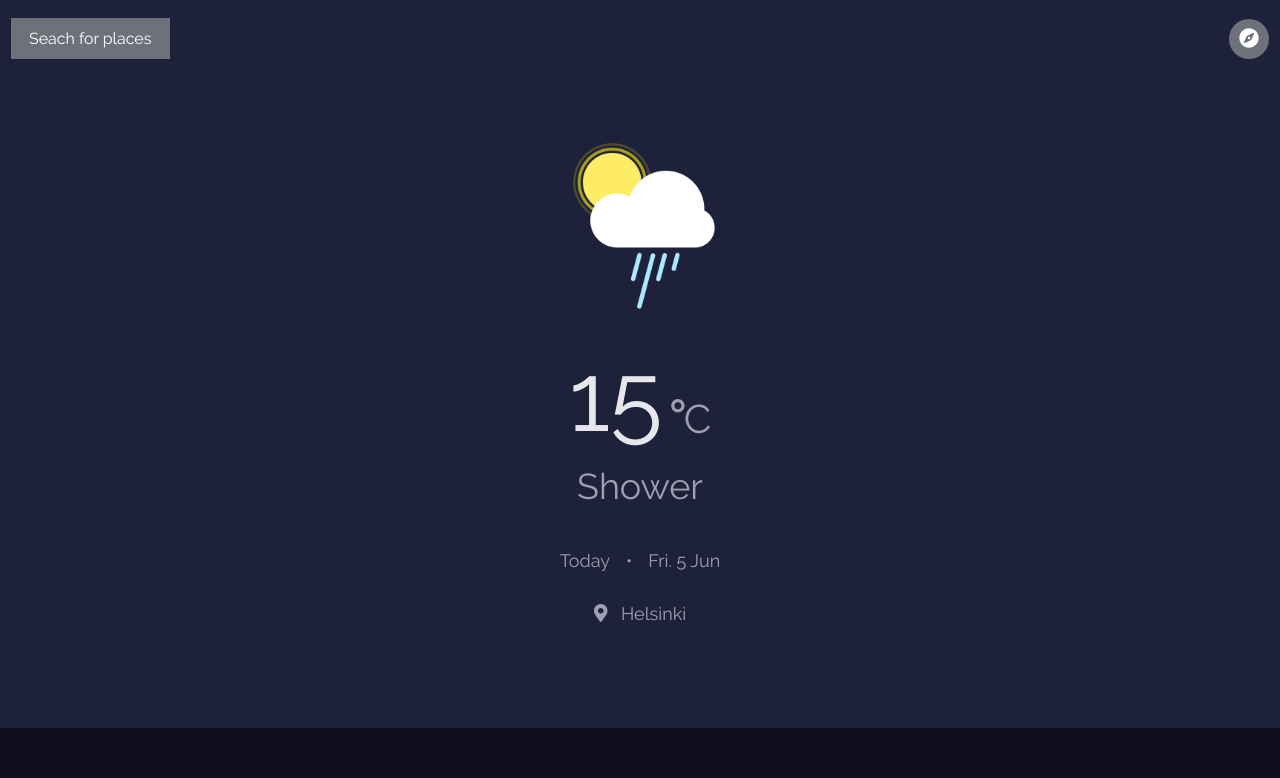
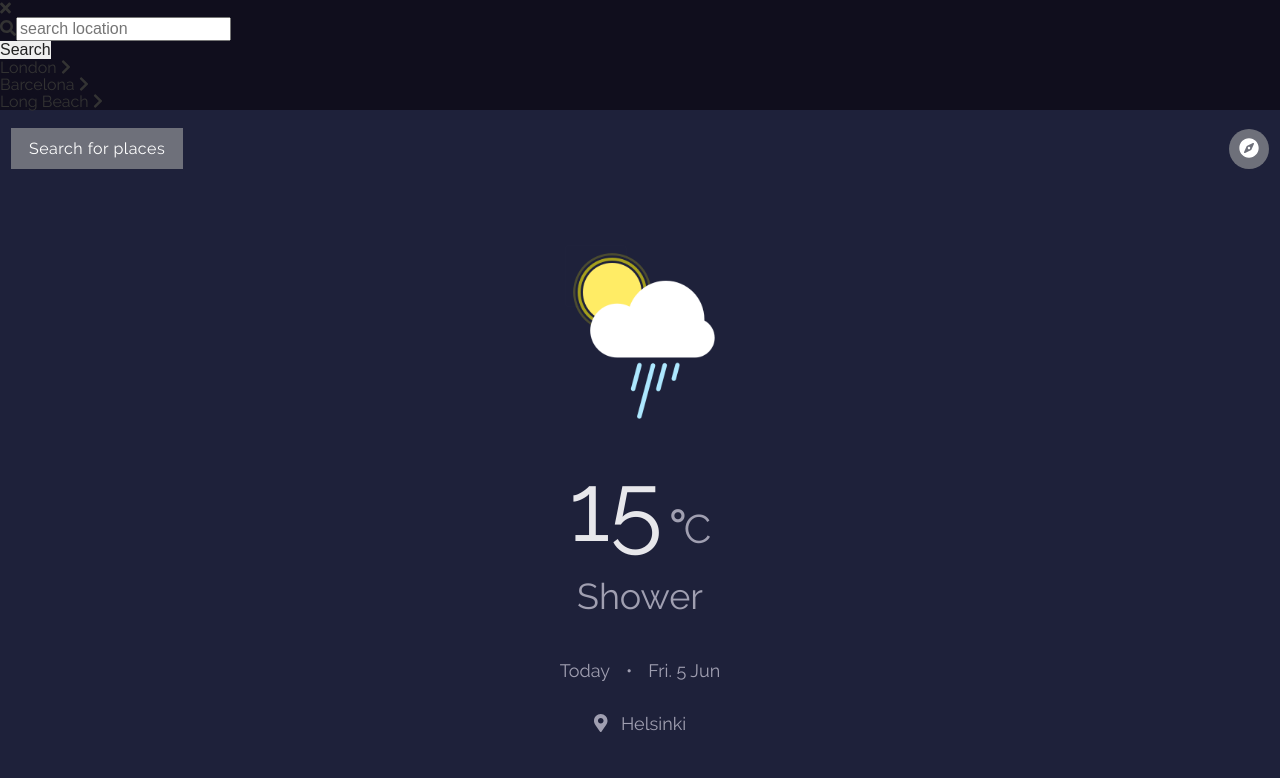
Before and after one commit to LuisDev2001/wheater-app-vue, a Vue app: page / in a window 1280 px wide. Shown: the top 778 px of the page. Built offline with nearby package versions, Linux system fonts and the light colour scheme.

Commit message:
feat: create estructure for search location

```diff
--- a/src/assets/sass/components/_PxButton.scss
+++ b/src/assets/sass/components/_PxButton.scss
@@ -14,5 +14,6 @@
     font-size: 1rem;
     color: #ffffff;
     padding: 11px 18px;
+    letter-spacing: 0.5px;
   }
 }
--- a/src/assets/sass/components/_PxButtonLocation.scss
+++ b/src/assets/sass/components/_PxButtonLocation.scss
@@ -7,14 +7,13 @@
   display: flex;
   align-items: center;
   justify-content: center;
+  cursor: pointer;
   &-button {
     padding: 0;
     outline: none;
     border: 0;
     background: transparent;
-    border: 0;
     color: #fff;
-    cursor: pointer;
     svg {
       font-size: 1.25rem;
     }
--- /dev/null
+++ b/src/components/SearchLocation/PxFormSearchLocation.vue
@@ -0,0 +1,33 @@
+<template>
+  <form class="search__location-form">
+    <div class="search__location-input">
+      <font-awesome-icon icon="search" />
+      <input type="text" name="location" placeholder="search location" />
+    </div>
+    <div class="search__location-action">
+      <PxButton
+        classButton="search__location-action-button"
+        textButton="Search"
+      />
+    </div>
+  </form>
+</template>
+
+<script>
+import PxButton from "../Button/PxButton";
+//Icons
+import { library } from "@fortawesome/fontawesome-svg-core";
+import { faSearch } from "@fortawesome/free-solid-svg-icons";
+import { FontAwesomeIcon } from "@fortawesome/vue-fontawesome";
+library.add(faSearch);
+
+export default {
+  name: "PxFormSearchLocation",
+  components: {
+    FontAwesomeIcon,
+    PxButton,
+  },
+};
+</script>
+
+<style></style>
--- /dev/null
+++ b/src/components/SearchLocation/PxSearchLocation.vue
@@ -0,0 +1,45 @@
+<template>
+  <div class="search__location">
+    <div class="search__location-button-close">
+      <font-awesome-icon icon="times" />
+    </div>
+    <div class="search__location-section-search">
+      <PxFormSearchLocation />
+    </div>
+    <div class="search__location-result">
+      <ul class="search__location-result-list">
+        <li class="search__location-result-item">
+          London
+          <font-awesome-icon icon="chevron-right" />
+        </li>
+        <li class="search__location-result-item">
+          Barcelona
+          <font-awesome-icon icon="chevron-right" />
+        </li>
+        <li class="search__location-result-item">
+          Long Beach
+          <font-awesome-icon icon="chevron-right" />
+        </li>
+      </ul>
+    </div>
+  </div>
+</template>
+
+<script>
+import PxFormSearchLocation from "./PxFormSearchLocation";
+//Icons
+import { library } from "@fortawesome/fontawesome-svg-core";
+import { faTimes, faChevronRight } from "@fortawesome/free-solid-svg-icons";
+import { FontAwesomeIcon } from "@fortawesome/vue-fontawesome";
+library.add(faTimes, faChevronRight);
+
+export default {
+  name: "PxSearchLocation",
+  components: {
+    PxFormSearchLocation,
+    FontAwesomeIcon,
+  },
+};
+</script>
+
+<style lang="scss" scoped></style>
--- a/src/components/WeatherInformation/PxPrincipalInformationWeather.vue
+++ b/src/components/WeatherInformation/PxPrincipalInformationWeather.vue
@@ -3,7 +3,7 @@
     <div class="weather__search">
       <PxButton
         classButton="weather__search-button-places"
-        textButton="Seach for places"
+        textButton="Search for places"
       />
       <PxLocation />
     </div>
--- a/src/views/Home.vue
+++ b/src/views/Home.vue
@@ -1,5 +1,8 @@
 <template>
   <div class="home">
+    <!-- Modal of search location -->
+    <PxSearchLocation />
+
     <PxPrincipalInformationWeather />
     <PxDaysInformationWeather />
     <PxHightlights />
@@ -13,12 +16,15 @@
 import PxPrincipalInformationWeather from "@/components/WeatherInformation/PxPrincipalInformationWeather";
 import PxDaysInformationWeather from "@/components/WeatherInformation/PxDaysInformationWeather";
 import PxHightlights from "@/components/Hightlights/PxHightlights";
+import PxSearchLocation from "@/components/SearchLocation/PxSearchLocation";
+
 export default {
   name: "Home",
   components: {
     PxPrincipalInformationWeather,
     PxDaysInformationWeather,
     PxHightlights,
+    PxSearchLocation,
   },
 };
 </script>
```
